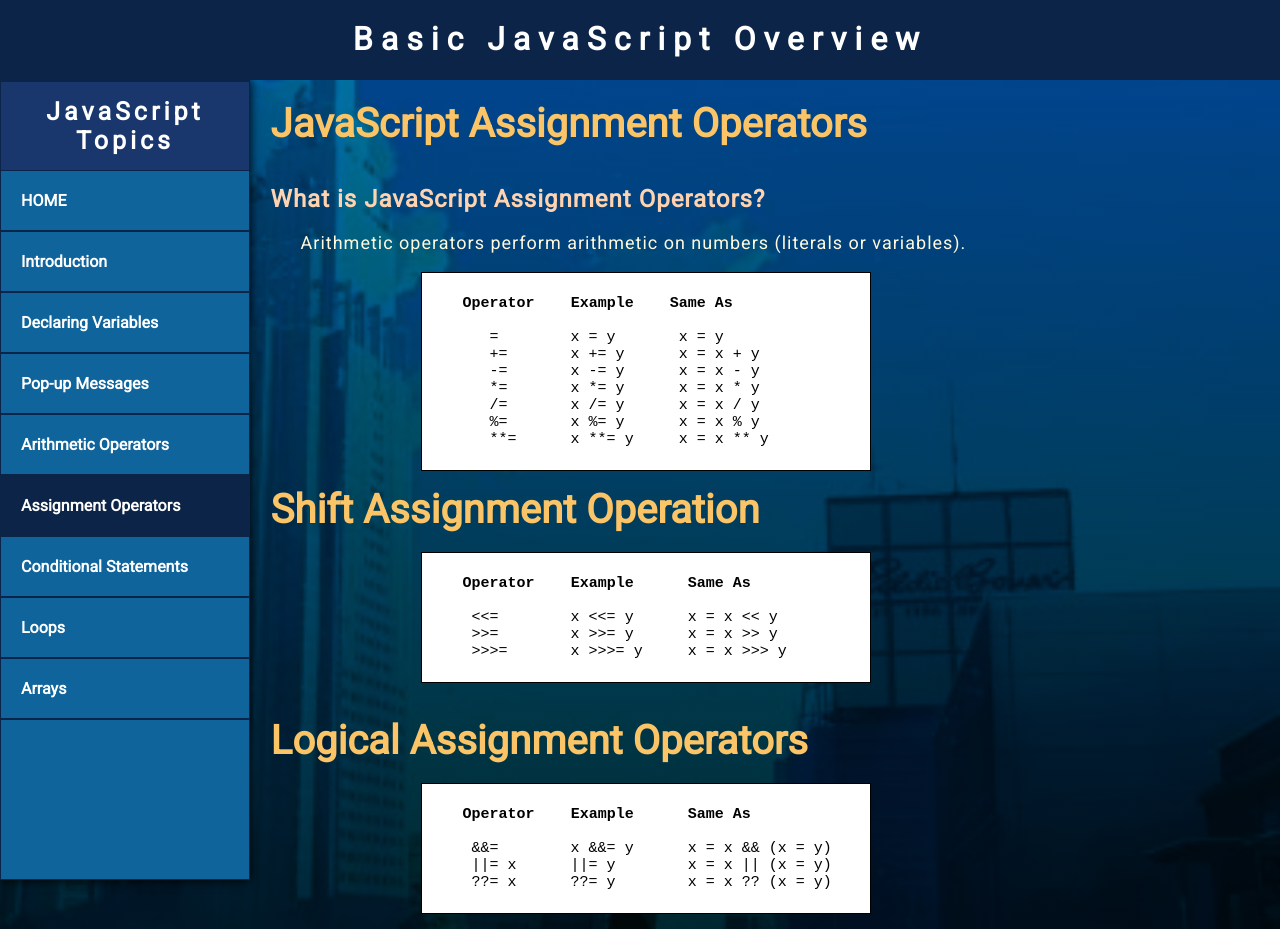
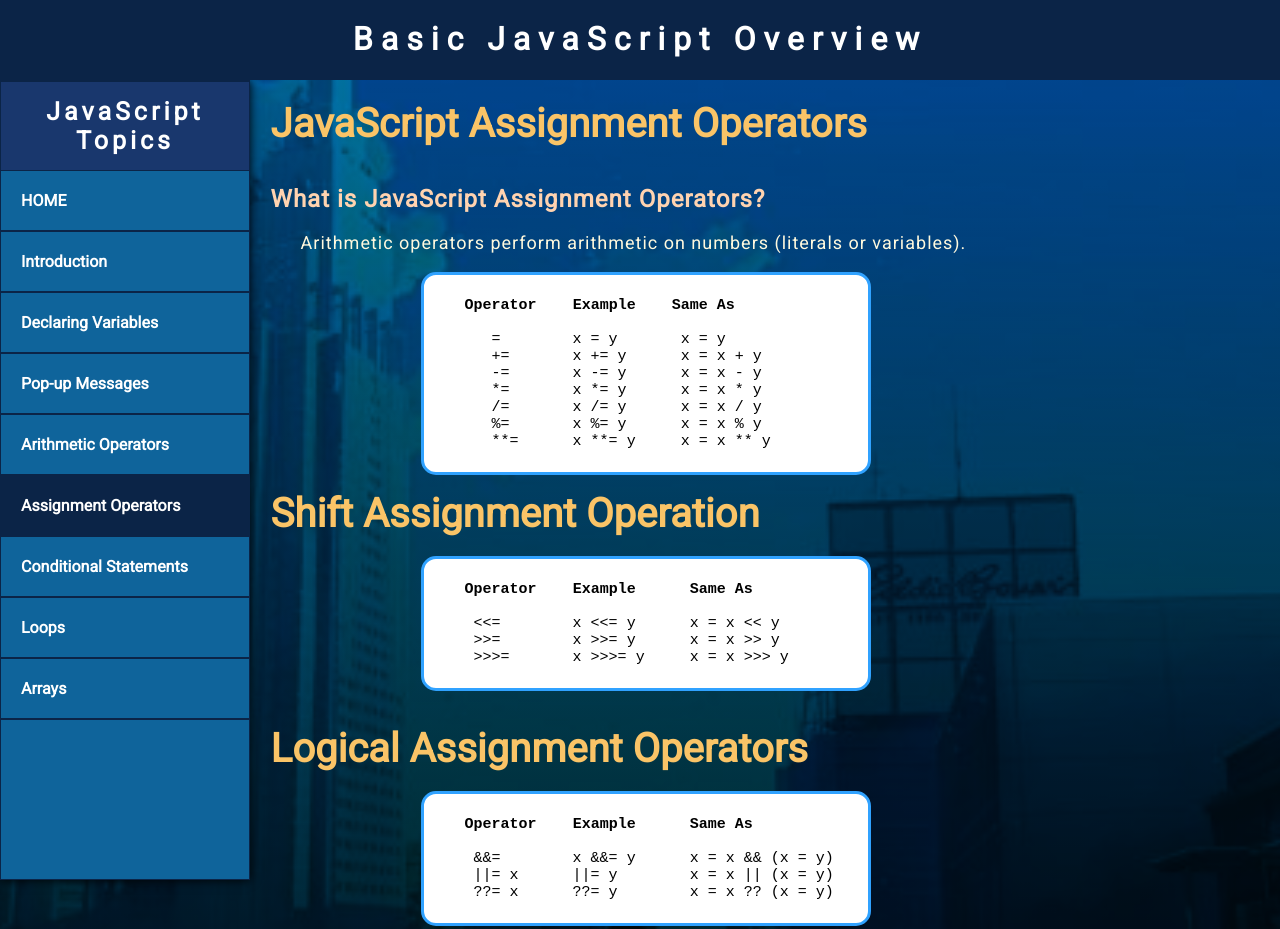
Before and after one commit to yanyanbadiable/final-output, a plain HTML site: page assign.html in a window 1280 px wide. Shown: the top 929 px of the page. Drawn offline with Linux system fonts and the light colour scheme.

Commit message:
assign.html

```diff
--- a/assign.html
+++ b/assign.html
@@ -227,7 +227,8 @@ h2 span{
     margin: 0 150px;
     margin-bottom: 15px;
     background-color: white;
-    border: 1px solid black;
+    border: 3px solid #30A2FF;
+    border-radius: 15px;
 }
 
 footer{
```
